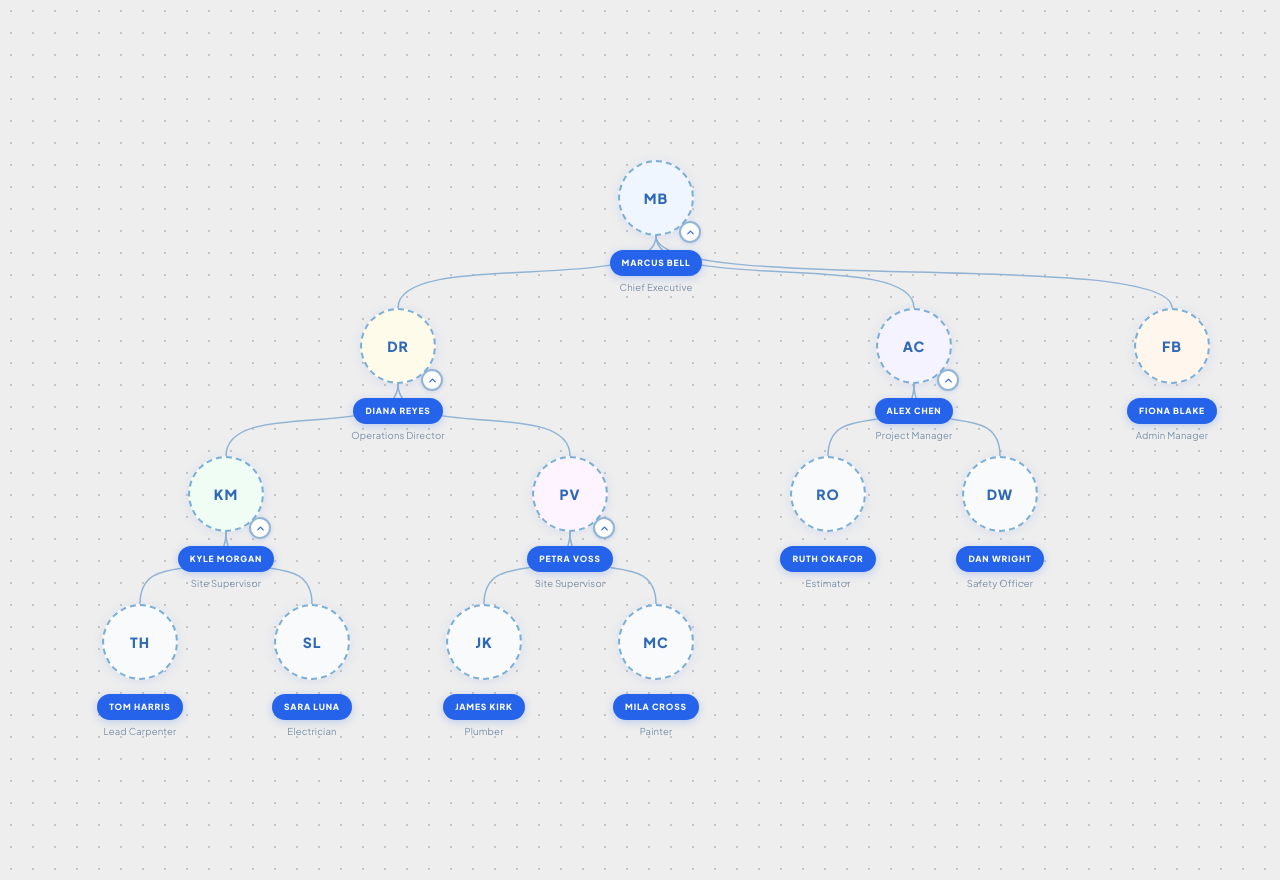
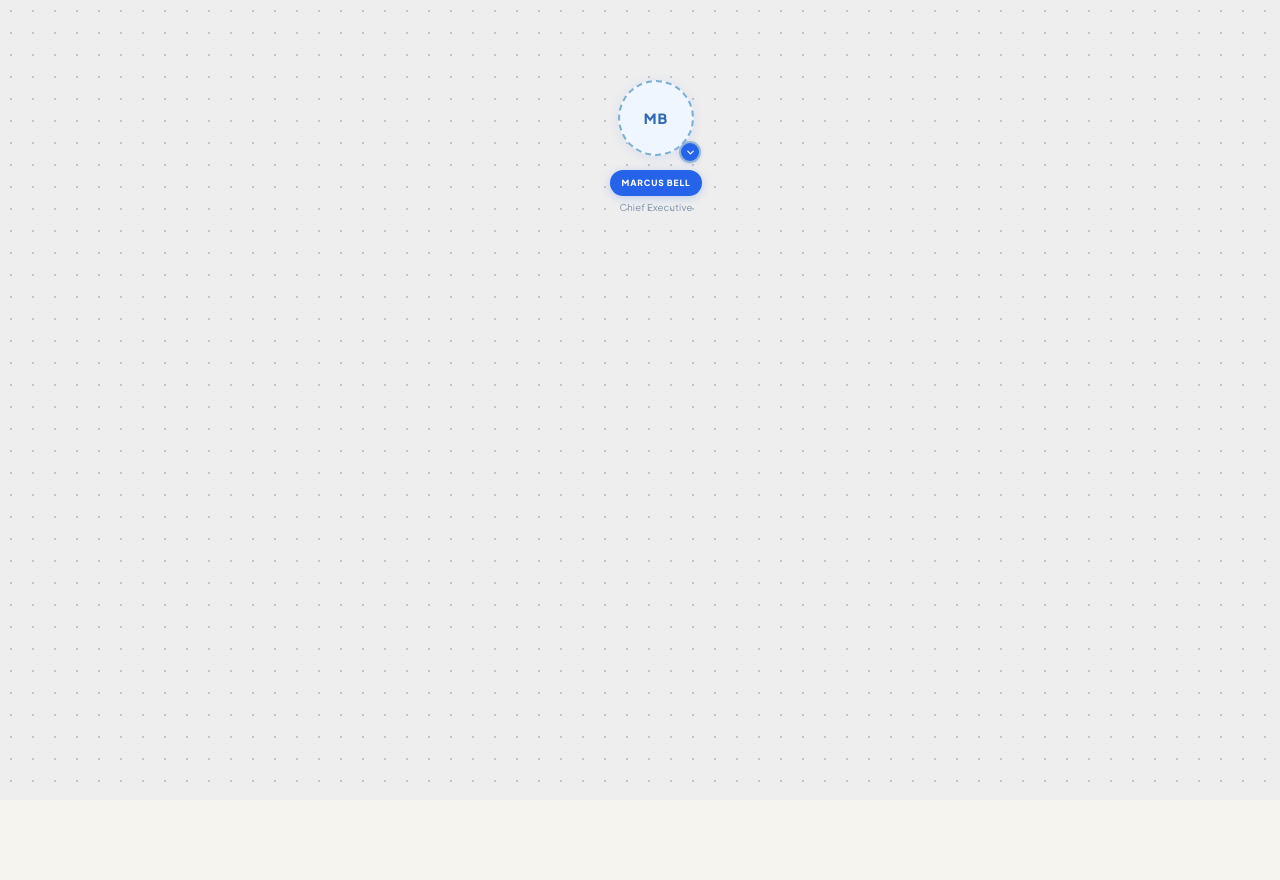
Before and after one commit to zeyadsadek03-prog/animated-org-chart-ui, a React (Vite) app: page / in a window 1280 px wide. After the commit the page ends 800 px from the top, so only its background shows below. Built offline with nearby package versions, Linux system fonts and the light colour scheme.

Commit message:
center chart on load; pre-collapse all branches by default

```diff
--- a/src/app/App.tsx
+++ b/src/app/App.tsx
@@ -238,7 +238,7 @@ function OrgNode({ node, isVisible, isCollapsed, onToggle }: {
 
 // ─── App ──────────────────────────────────────────────────────────────────────
 export default function App() {
-  const [collapsed, setCollapsed] = useState<Set<string>>(new Set());
+  const [collapsed, setCollapsed] = useState<Set<string>>(() => new Set(ALL_NODES.filter(n => n.children.length > 0).map(n => n.id)));
 
   const [pan, setPan] = useState({ x: 0, y: 0 });
   const v = useRef({ vx: 0, vy: 0, raf: 0, lastX: 0, lastY: 0, lastT: 0 });
@@ -306,7 +306,7 @@ export default function App() {
       style={{ background: "#EEEEEE", fontFamily: "'Plus Jakarta Sans', sans-serif" }}
     >
       {/* ── Chart canvas ────────────────────────────────────────────────────── */}
-      <div className="w-full min-w-[100vw] min-h-[100vh] overflow-hidden relative flex items-start justify-center pt-20 cursor-grab select-none" touch-action-none style={{ background: "#EEEEEE" }} onPointerDown={ptrDown} onPointerMove={ptrMove} onPointerUp={ptrUp}>
+      <div className="w-full min-w-[100vw] min-h-[100vh] overflow-hidden relative flex items-center justify-center cursor-grab select-none" touch-action-none style={{ background: "#EEEEEE" }} onPointerDown={ptrDown} onPointerMove={ptrMove} onPointerUp={ptrUp}>
         <div
           style={{
             position: "absolute", inset: 0,
```
